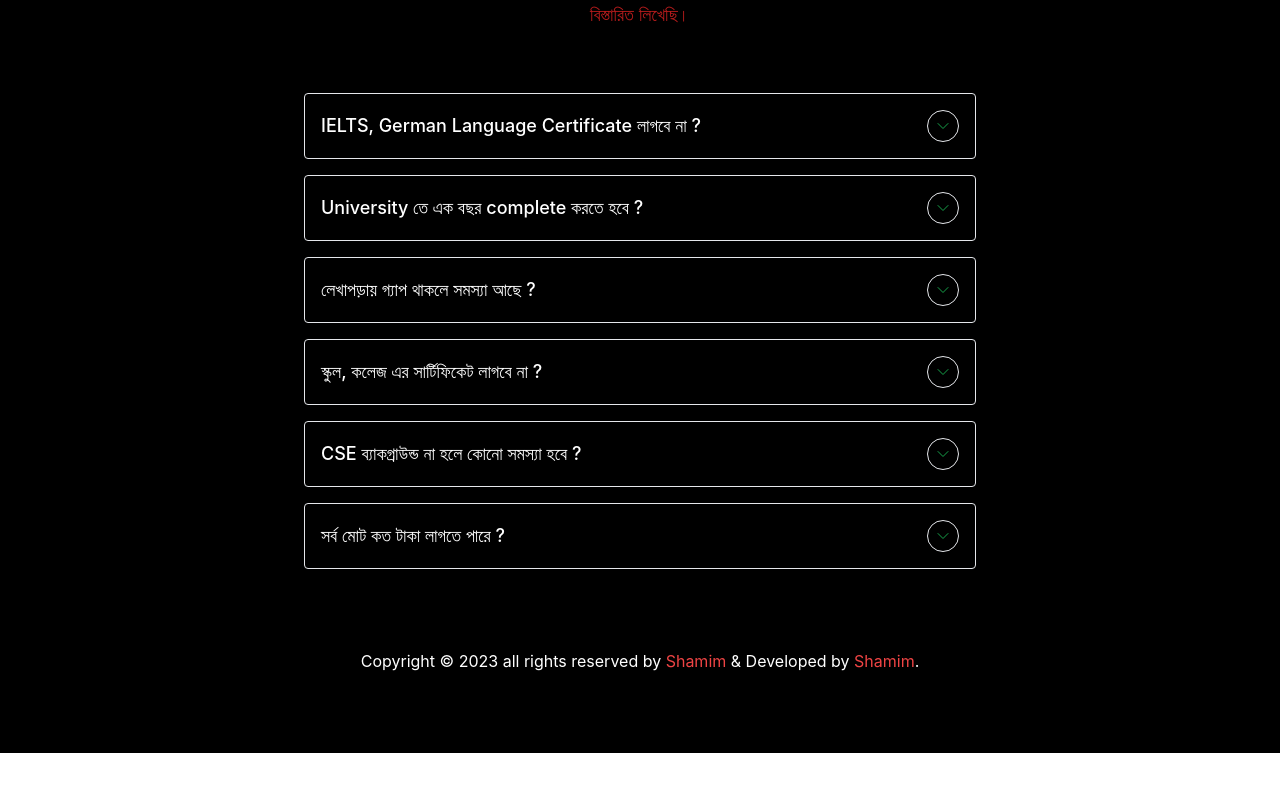
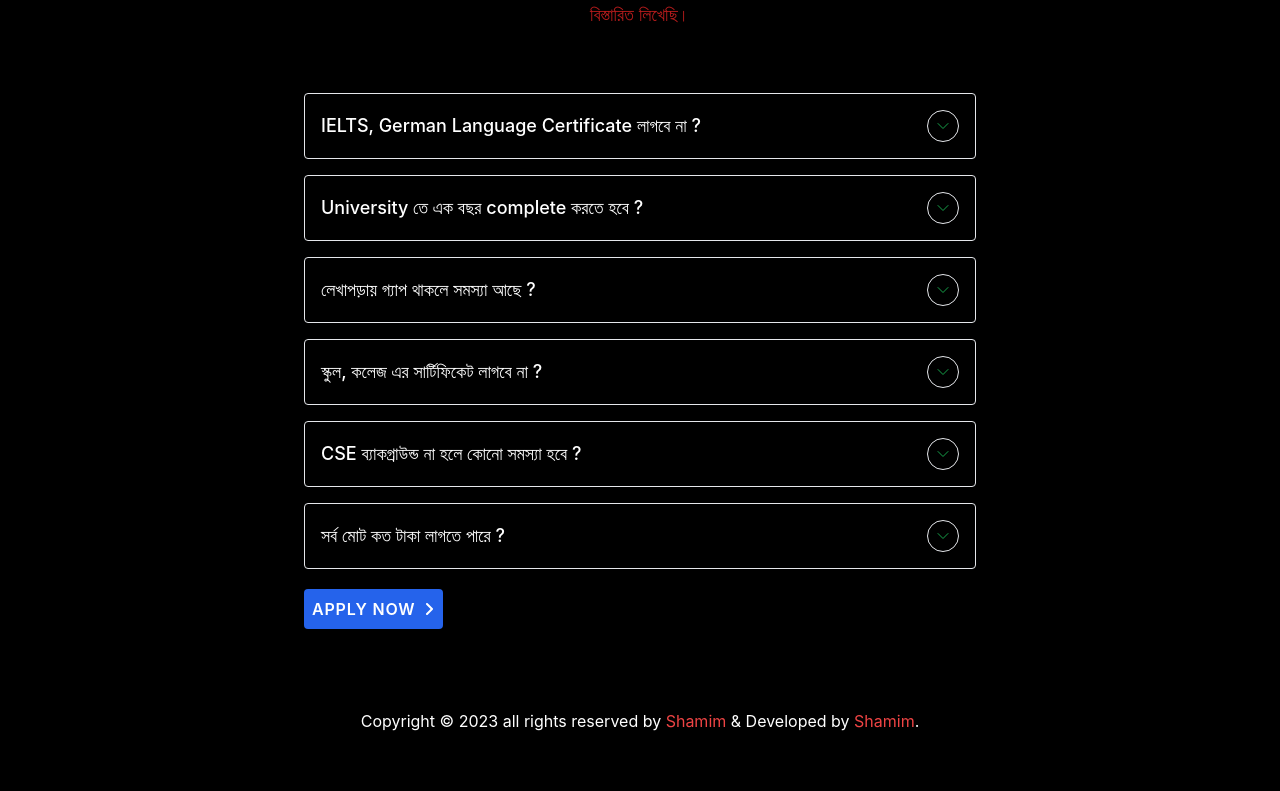
Before and after one commit to anamulislamshamim/42-info-desk-bangla, a React (Create React App) app: page /faq in a window 1280 px wide. Shown: the part 343-1134 px from the top of the page. Before the commit the page ends 1096 px from the top, so only its background shows below. Built offline with nearby package versions, Linux system fonts and the light colour scheme.

Commit message:
some development has been done

```diff
--- a/src/pages/Faq.jsx
+++ b/src/pages/Faq.jsx
@@ -117,6 +117,22 @@ const Faq = () => {
                         ৭-১০ লক্ষ টাকার মতো। তবে একসাথে লাগবে না। বিস্তারিত জানতে Total Cost পেজে দেখতে পারো।
                     </Item>
                 </div>
+                <p>
+                    <a
+                        href="/course"
+                        aria-label=""
+                        className="inline-flex mt-5 items-center font-semibold tracking-wider transition-colors duration-200 text-white bg-blue-600 hover:text-red-500 p-2 rounded"
+                    >
+                        APPLY NOW
+                        <svg
+                            className="inline-block w-3 ml-2"
+                            fill="currentColor"
+                            viewBox="0 0 12 12"
+                        >
+                            <path d="M9.707,5.293l-5-5A1,1,0,0,0,3.293,1.707L7.586,6,3.293,10.293a1,1,0,1,0,1.414,1.414l5-5A1,1,0,0,0,9.707,5.293Z" />
+                        </svg>
+                    </a>
+                </p>
             </div>
         </div>
     );
```
